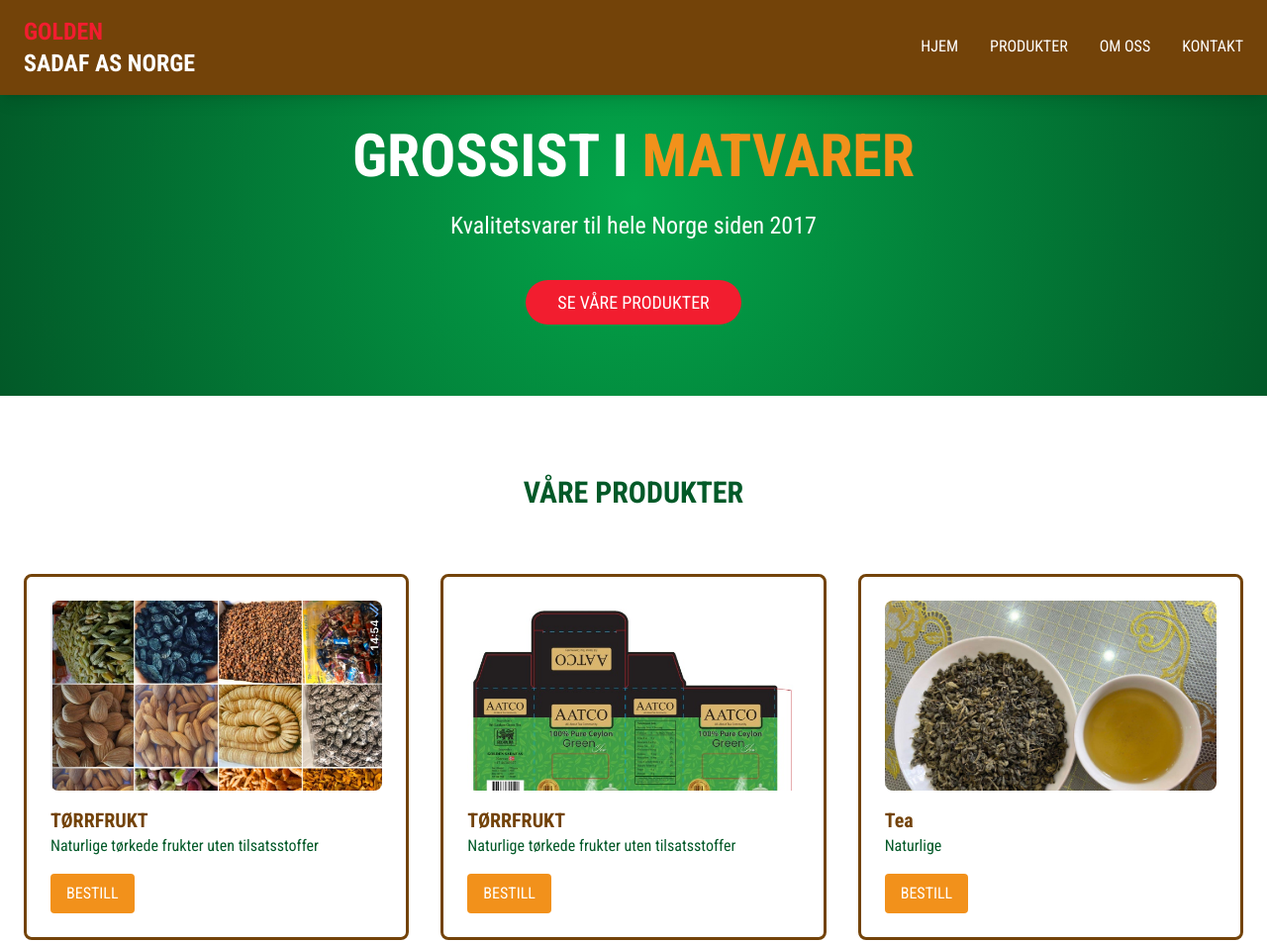
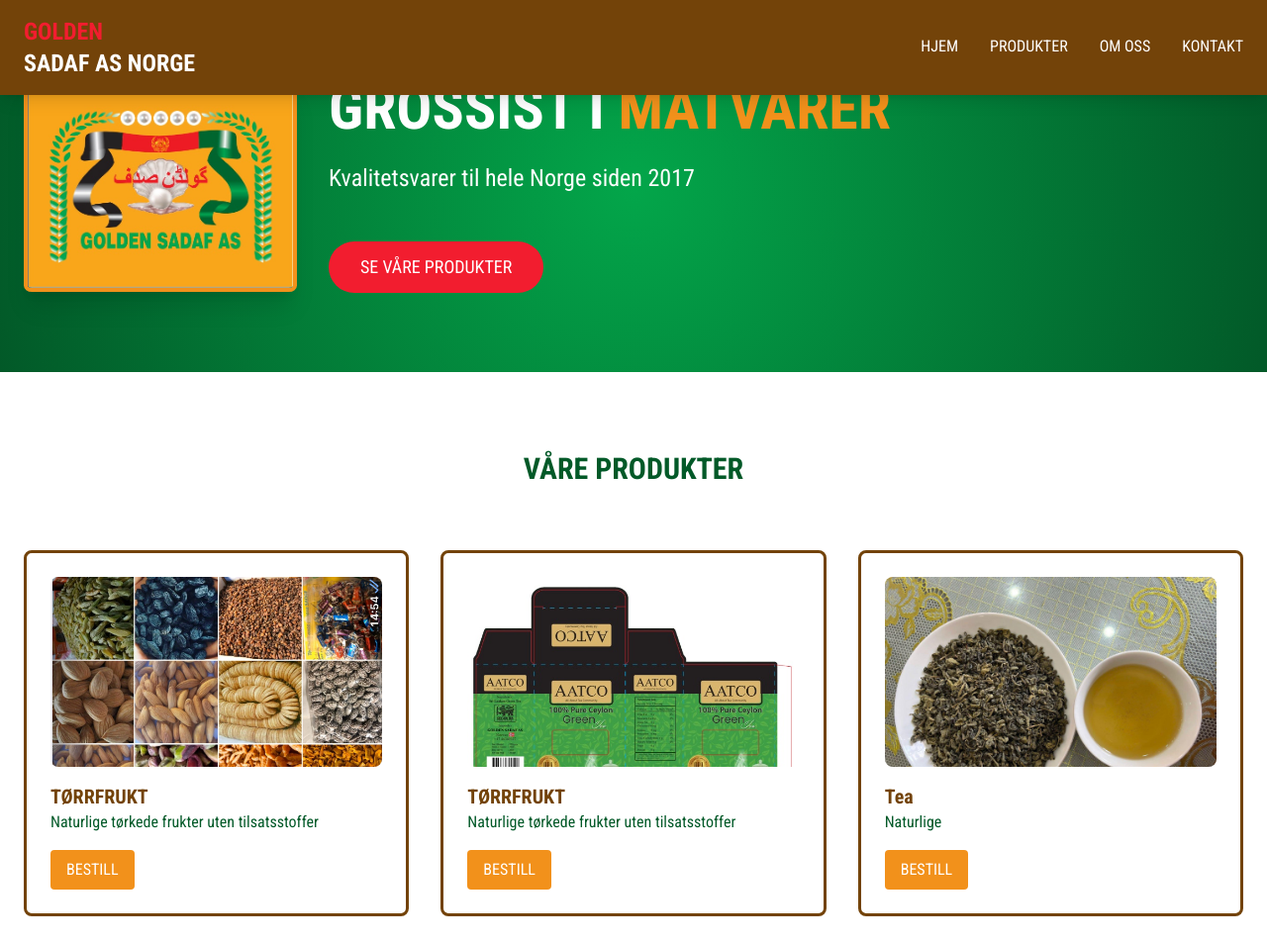
Before and after one commit to nitra05/GoldenSadafAs, a website: page index.html in a window 1280 px wide. Shown: the top 953 px of the page at 99% size. Drawn offline with nearby package versions, Linux system fonts and the light colour scheme.

Commit message:
added logo

```diff
--- a/index.html
+++ b/index.html
@@ -69,21 +69,31 @@
     </nav>
 
     <!-- Герой секция -->
-    <section id="home" class="hero-pattern text-white pt-32 pb-20">
-        <div class="container mx-auto text-center px-6">
+<section id="home" class="hero-pattern text-white pt-20 pb-20 relative">
+    <div class="container mx-auto px-6 flex items-center">
+        <!-- Логотип слева -->
+        <div class="hidden md:block w-1/4 pr-8">
+            <img src="/img/logo.jpg"
+                 alt="Golden Sadaf Logo"
+                 class="rounded-[3%] shadow-xl border-4 border-[#F2911B]">
+        </div>
+
+        <!-- Текстовый контент -->
+        <div class="w-full md:w-3/4 text-center md:text-left">
             <h1 class="text-4xl md:text-6xl font-bold mb-6">
                 GROSSIST I <span class="text-[#F2911B]">MATVARER</span>
             </h1>
-            <p class="text-xl md:text-2xl mb-8 max-w-2xl mx-auto">
+            <p class="text-xl md:text-2xl mb-8 max-w-2xl mx-auto md:mx-0">
                 Kvalitetsvarer til hele Norge siden 2017
             </p>
             <div class="mt-12">
-                <a href="#products" class="bg-[#F21D2F] hover:bg-[#d91829] text-white px-8 py-3 rounded-full text-lg">
+                <a href="#products" class="bg-[#F21D2F] hover:bg-[#d91829] text-white px-8 py-3 rounded-full text-lg inline-block">
                     SE VÅRE PRODUKTER
                 </a>
             </div>
         </div>
-    </section>
+    </div>
+</section>
 
     <!-- Продукция -->
     <section class="py-20 bg-white" id="products">
```
Also changed, not shown: img/logo.jpg (renamed from logo.jpg).
